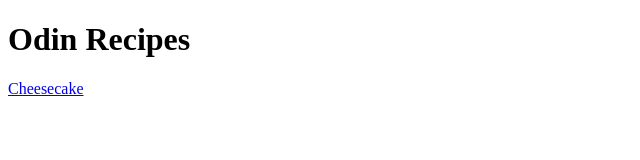
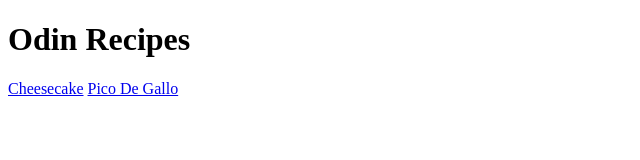
Before and after one commit to dashboardmikemagic/odin-recipes, a plain HTML site: page index.html in a window 1280 px wide. Shown: the whole page, without its empty margins (0-640 px from the left). Drawn offline with Linux system fonts and the light colour scheme.

Commit message:
Add pico-de-gallo.html link

```diff
--- a/index.html
+++ b/index.html
@@ -8,5 +8,6 @@
 <body>
     <h1>Odin Recipes</h1>
     <a href="recipes/cheesecake/cheesecake.html">Cheesecake</a>
+    <a href="recipes/pico-de-gallo/pico-de-gallo.html">Pico De Gallo</a>
 </body>
 </html>
```
